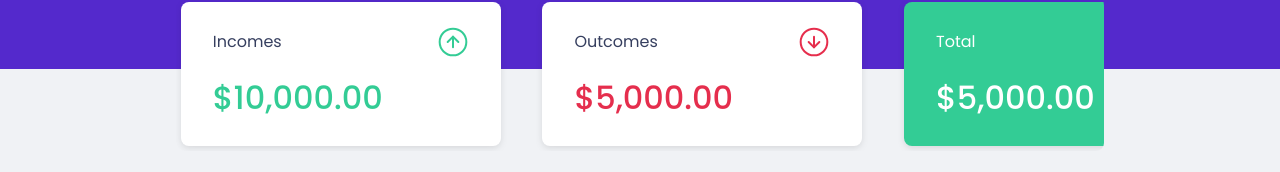
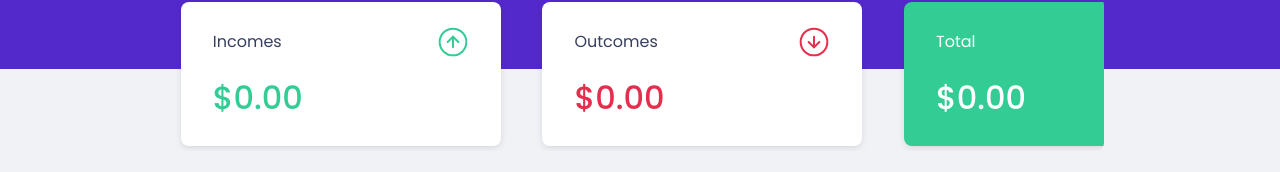
Before and after one commit to cleissonom/project.chap02-rjs-dtmoney, a React (Create React App) app: page / in a window 1280 px wide. Shown: the part 171-343 px from the top of the page. Built offline with nearby package versions, Linux system fonts and the light colour scheme; no server answers; what miragejs would draw is missing.

Commit message:
creating a hook for context and finishing the 1release

```diff
--- a/src/App.tsx
+++ b/src/App.tsx
@@ -2,7 +2,7 @@ import { useState } from "react";
 import { Dashboard } from "./components/Dashboard";
 import { Header } from "./components/Header";
 import { NewTransactionModal } from './components/NewTransactionModal';
-import { TransactionsProvider } from "./TransactionsContext";
+import { TransactionsProvider } from "./hooks/useTransactions";
 
 export function App() {
    const [isNewTransactionModalOpen, setIsNewTransactionModalOpen] = useState(false)
--- a/src/components/Header/index.tsx
+++ b/src/components/Header/index.tsx
@@ -20,5 +20,3 @@ export function Header ({onNewTransactionModalOpen}:HeaderProps){
       </HeaderStyle>
    );
 }
-
-// new Intl.NumberFormat('en-US', {style: 'currency', currency: 'USD'}).format(number)
--- a/src/components/NewTransactionModal/index.tsx
+++ b/src/components/NewTransactionModal/index.tsx
@@ -1,9 +1,9 @@
-import { FormEvent, useContext, useState } from 'react';
+import { FormEvent, useState } from 'react';
 import Modal from 'react-modal';
 import closeSVG from '../../assets/close.svg';
 import incomeSVG from '../../assets/incomes.svg';
 import outcomeSVG from '../../assets/outcomes.svg';
-import { TransactionsContext } from '../../TransactionsContext';
+import { useTransactions } from '../../hooks/useTransactions';
 import { NewTransactionModalStyles, RadioBoxStyle, TransactionTypeStyle } from './styles';
 
 Modal.setAppElement('#root')
@@ -14,21 +14,27 @@ interface NewTransactionModalProps {
 }
 
 export function NewTransactionModal ({isOpen, onRequestClose}:NewTransactionModalProps){
-   const { createTransaction } = useContext(TransactionsContext)
+   const { createTransaction } = useTransactions()
 
    const [title, setTitle] = useState('')
    const [value, setValue] = useState(0)
    const [category, setCategory] = useState('')
    const [transictionType, setTransictionType] = useState('outcome')
 
-   function handleCreateNewTransaction(e: FormEvent){
+   async function handleCreateNewTransaction(e: FormEvent){
       e.preventDefault()
-      createTransaction({
+
+      await createTransaction({
          title,
          value,
          type: transictionType,
          category,
       })
+
+      setTitle('')
+      setValue(0)
+      setCategory('')
+      onRequestClose()
    }
 
    return (
--- a/src/components/Summary/index.tsx
+++ b/src/components/Summary/index.tsx
@@ -1,14 +1,31 @@
-import { useContext } from 'react';
 import incomesSVG from '../../assets/incomes.svg';
 import outcomesSVG from '../../assets/outcomes.svg';
 import totalSVG from '../../assets/total.svg';
-import { TransactionsContext } from '../../TransactionsContext';
+import { useTransactions } from '../../hooks/useTransactions';
 import { SummaryStyle } from "./styles";
 
 export function Summary (){
-   const {transactions} = useContext(TransactionsContext)
+   const {transactions} = useTransactions()
 
-   console.log(transactions)
+   const summary = transactions.reduce((accumulator, transaction) => {
+      if(transaction.type === 'income'){
+         accumulator.incomes += Number(transaction.value)
+         accumulator.total += Number(transaction.value)
+      } else {
+         accumulator.outcomes -= Number(transaction.value)
+         accumulator.total -= Number(transaction.value)
+      }
+
+      return accumulator
+   }, {
+      incomes: 0,
+      outcomes: 0,
+      total: 0
+   })
+
+   const formatedTotal = new Intl.NumberFormat('en-US', {style: 'currency' ,currency: 'USD'}).format(summary.total)
+   const formatedIncomes = new Intl.NumberFormat('en-US', {style: 'currency' ,currency: 'USD'}).format(summary.incomes)
+   const formatedOutcomes = new Intl.NumberFormat('en-US', {style: 'currency' ,currency: 'USD'}).format(summary.outcomes)
 
    return (
       <SummaryStyle>
@@ -17,21 +34,21 @@ export function Summary (){
                <p>Incomes</p>
                <img src={incomesSVG} alt="Incomes Icon" />
             </header>
-            <strong className='highlight-income'>$10,000.00</strong>
+            <strong className='highlight-income'>{formatedIncomes}</strong>
          </div>
          <div>
             <header>
                <p>Outcomes</p>
                <img src={outcomesSVG} alt="Outcomes Icon" />
             </header>
-            <strong className='highlight-outcome'>$5,000.00</strong>
+            <strong className='highlight-outcome'>{formatedOutcomes}</strong>
          </div>
          <div className='highlight-background'>
             <header>
                <p>Total</p>
                <img src={totalSVG} alt="Total Icon" />
             </header>
-            <strong>$5,000.00</strong>
+            <strong>{formatedTotal}</strong>
          </div>
       </SummaryStyle>
    );
--- a/src/components/TransactionsTable/index.tsx
+++ b/src/components/TransactionsTable/index.tsx
@@ -1,9 +1,8 @@
-import { useContext } from 'react';
-import { TransactionsContext } from '../../TransactionsContext';
+import { useTransactions } from '../../hooks/useTransactions';
 import { TransactionsTableStyle } from './styles';
 
 export function TransactionsTable (){
-   const {transactions} = useContext(TransactionsContext)
+   const {transactions} = useTransactions()
 
    return (
       <TransactionsTableStyle>
--- a/src/TransactionsContext.tsx
+++ b/src/hooks/useTransactions.tsx
@@ -1,5 +1,5 @@
-import { createContext, ReactNode, useEffect, useState } from 'react';
-import { api } from './services/api';
+import { createContext, ReactNode, useContext, useEffect, useState } from 'react';
+import { api } from '../services/api';
 
 interface TransactionsType {
    id: number,
@@ -18,7 +18,7 @@ interface TransactionsProviderProps {
 
 interface TransactionsContextData {
    transactions: TransactionsType[],
-   createTransaction: (transaction: TransactionsInput) => void,
+   createTransaction: (transaction: TransactionsInput) => Promise<void>,
 }
 
 export const TransactionsContext = createContext<TransactionsContextData>({} as TransactionsContextData);
@@ -32,8 +32,14 @@ export function TransactionsProvider({children}:TransactionsProviderProps){
          .catch(error => console.error(error))
    }, [])
 
-   function createTransaction (transaction: TransactionsInput){
-     api.post('/transactions', transaction)
+   async function createTransaction (transactionInput: TransactionsInput){
+     const response = await api.post('/transactions', {
+        ...transactionInput,
+        createdAt: new Date().toISOString()
+     })
+     const { transaction } = response.data;
+
+     setTransactions([...transactions, transaction])
    }
 
    return (
@@ -42,3 +48,9 @@ export function TransactionsProvider({children}:TransactionsProviderProps){
       </TransactionsContext.Provider>
    );
 }
+
+export function useTransactions(){
+   const context = useContext(TransactionsContext);
+
+   return context;
+}
```
